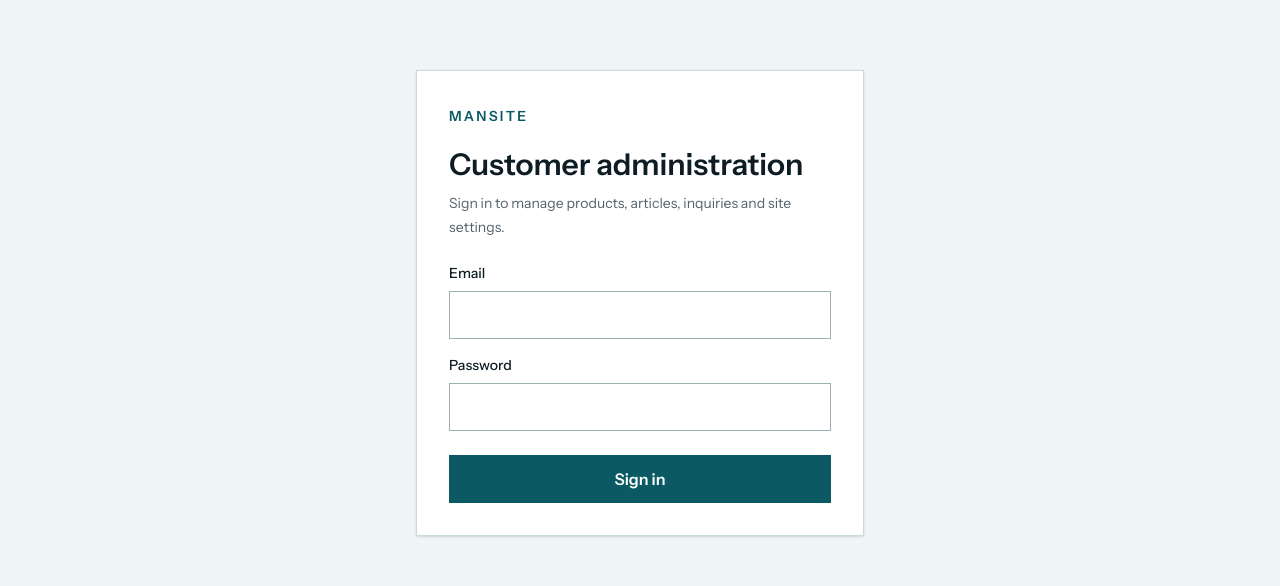
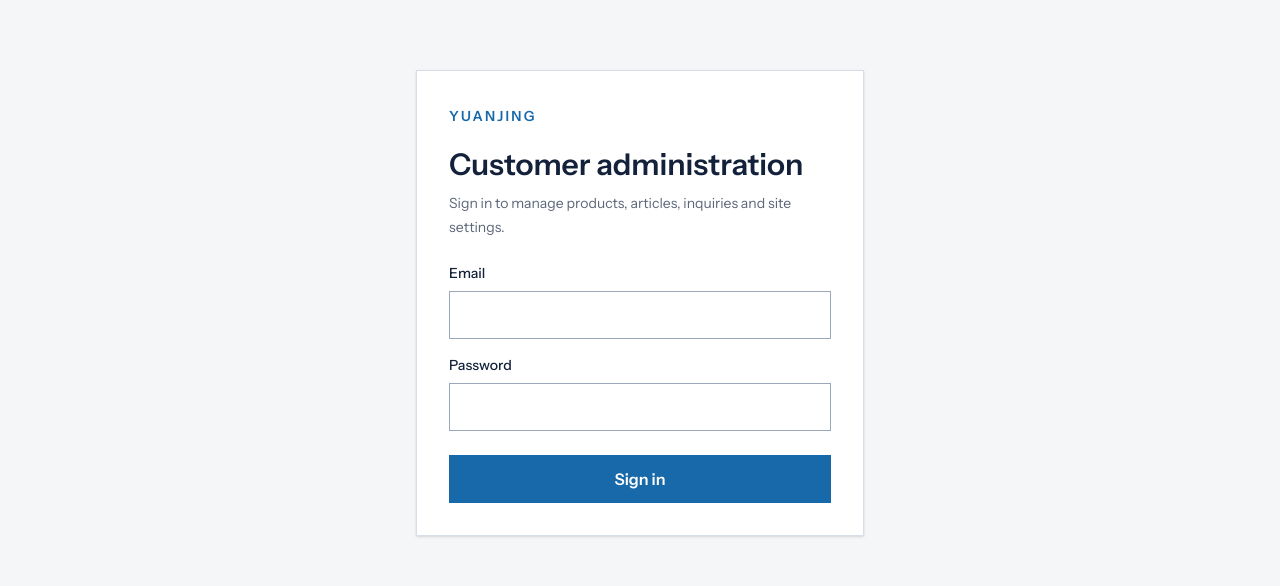
Before and after one commit to luqite-ux/yuanjingglobal, a Next.js app: page /admin/login in a window 1280 px wide. Shown: the part 166-752 px from the top of the page. Built offline with nearby package versions, Linux system fonts and the light colour scheme; no server answers.

Commit message:
fix: brand customer admin login

```diff
--- a/app/admin/login/page.tsx
+++ b/app/admin/login/page.tsx
@@ -3,17 +3,17 @@ import Link from 'next/link'
 export default async function LoginPage({ searchParams }: { searchParams: Promise<{ error?: string }> }) {
   const { error } = await searchParams
   return (
-    <main className="flex min-h-screen items-center justify-center bg-[#f0f5f5] p-6 text-[#0e1c24]">
-      <form action="/api/auth/login" method="post" className="w-full max-w-md border border-[#cad9d9] bg-white p-8 shadow-sm">
-        <Link href="/" className="text-sm font-semibold uppercase tracking-[0.16em] text-[#0a5963]">MANSITE</Link>
+    <main className="flex min-h-screen items-center justify-center bg-[#f5f6f8] p-6 text-[#13213a]">
+      <form action="/api/auth/login" method="post" className="w-full max-w-md border border-[#d8dee8] bg-white p-8 shadow-sm">
+        <Link href="/" className="text-sm font-semibold uppercase tracking-[0.16em] text-[#1769aa]">YUANJING</Link>
         <h1 className="mt-5 text-3xl font-semibold">Customer administration</h1>
-        <p className="mt-2 text-sm leading-6 text-[#52636a]">Sign in to manage products, articles, inquiries and site settings.</p>
+        <p className="mt-2 text-sm leading-6 text-[#5c6678]">Sign in to manage products, articles, inquiries and site settings.</p>
         {error ? <p role="alert" className="mt-5 border-l-2 border-red-600 bg-red-50 px-4 py-3 text-sm text-red-800">{error}</p> : null}
         <label className="mt-6 block text-sm font-medium" htmlFor="email">Email</label>
-        <input id="email" name="email" type="email" required autoComplete="username" className="mt-2 min-h-12 w-full border border-[#9db0b3] px-3" />
+        <input id="email" name="email" type="email" required autoComplete="username" className="mt-2 min-h-12 w-full border border-[#9ba8bb] px-3" />
         <label className="mt-4 block text-sm font-medium" htmlFor="password">Password</label>
-        <input id="password" name="password" type="password" required autoComplete="current-password" className="mt-2 min-h-12 w-full border border-[#9db0b3] px-3" />
-        <button type="submit" className="mt-6 min-h-12 w-full bg-[#0a5963] px-5 font-semibold text-white hover:bg-[#08434c]">Sign in</button>
+        <input id="password" name="password" type="password" required autoComplete="current-password" className="mt-2 min-h-12 w-full border border-[#9ba8bb] px-3" />
+        <button type="submit" className="mt-6 min-h-12 w-full bg-[#1769aa] px-5 font-semibold text-white hover:bg-[#115486]">Sign in</button>
       </form>
     </main>
   )
```
